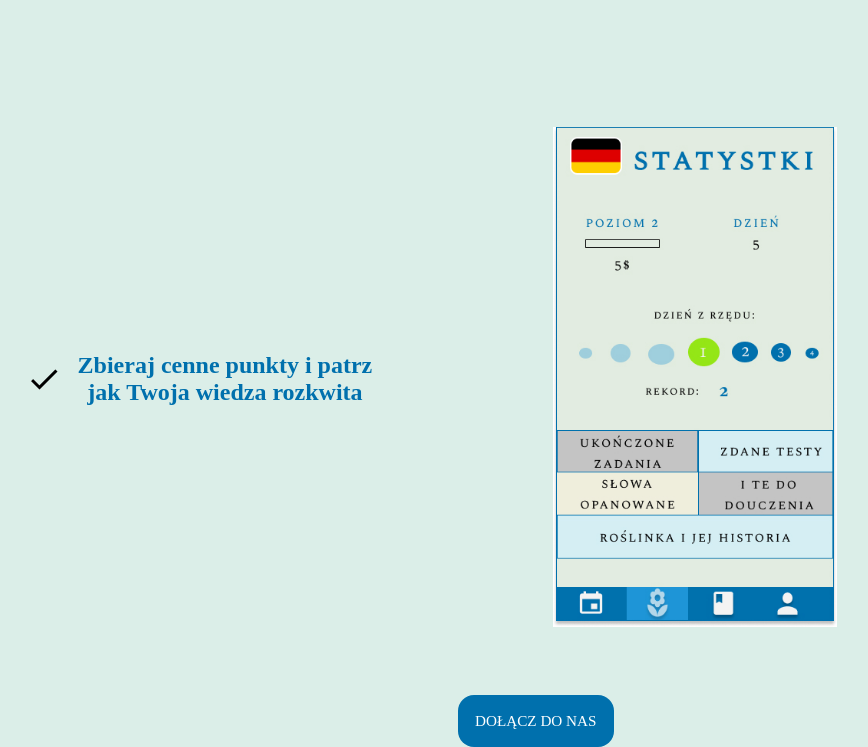
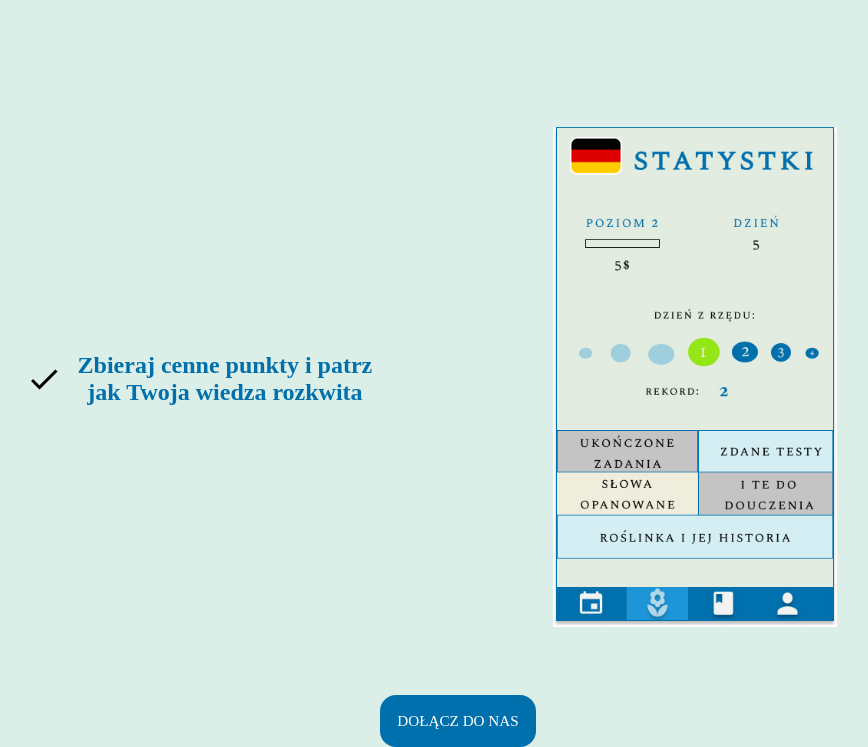
Before and after one commit to Nefariusek/Linguitica, a React app in the folder frontend/: page /homepage in a window 1280 px wide. Shown: the part 1711-2458 px from the top of the page, without its empty margins (182-1050 px from the left). Built offline with nearby package versions, Linux system fonts and the light colour scheme.

Commit message:
style bug fix

```diff
--- a/frontend/src/components/Homepage/body.css
+++ b/frontend/src/components/Homepage/body.css
@@ -44,8 +44,8 @@ input {
   box-sizing: border-box;
   display: flex;
   width: auto;
-  margin-left: 50%;
-
+  margin-right: auto;
+  margin-left: auto;
   border-width: 1px;
   border-style: solid;
   padding: 16px;
```
